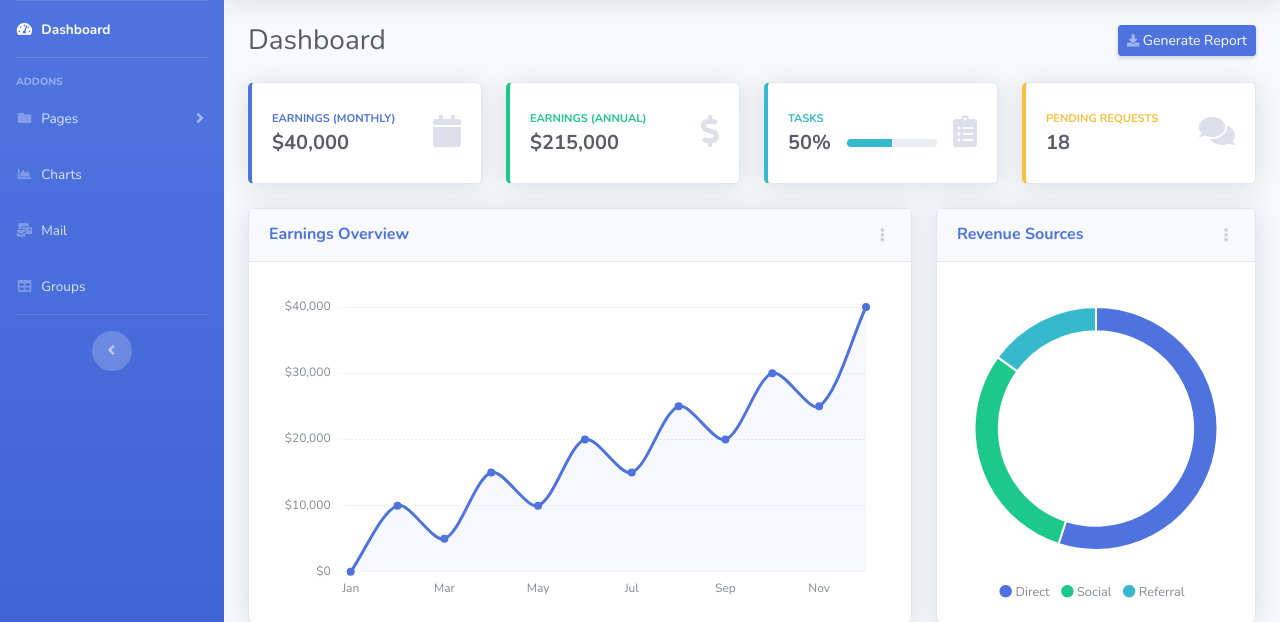
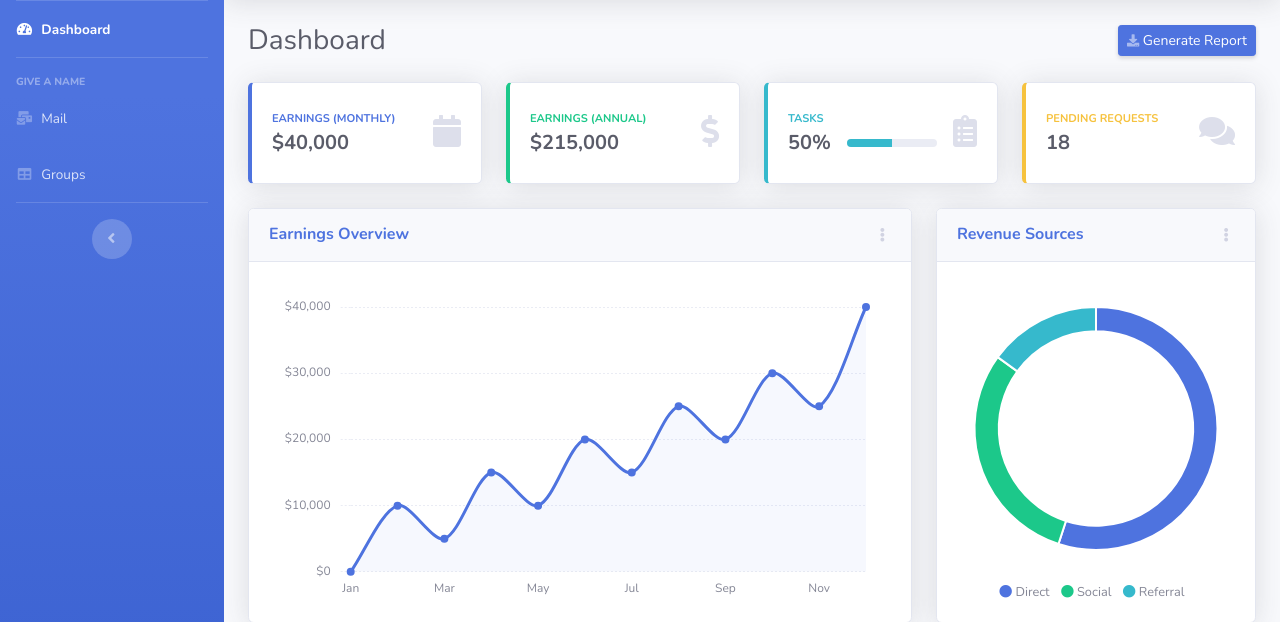
Before and after one commit to data-charya/Cn-project, a Flask app: page / in a window 1280 px wide. Shown: the part 70-692 px from the top of the page. Run offline with Flask 2, Linux system fonts and the light colour scheme; some libraries are stand-ins or nearby versions.

Commit message:
removed more trash

```diff
--- a/templates/base.html
+++ b/templates/base.html
@@ -56,35 +56,9 @@
 
             <!-- Heading -->
             <div class="sidebar-heading">
-                Addons
+                give a name
             </div>
 
-            <!-- Nav Item - Pages Collapse Menu -->
-            <li class="nav-item">
-                <a class="nav-link collapsed" href="#" data-toggle="collapse" data-target="#collapsePages" aria-expanded="true" aria-controls="collapsePages">
-                    <i class="fas fa-fw fa-folder"></i>
-                    <span>Pages</span>
-                </a>
-                <div id="collapsePages" class="collapse" aria-labelledby="headingPages" data-parent="#accordionSidebar">
-                    <div class="bg-white py-2 collapse-inner rounded">
-                        <h6 class="collapse-header">Login Screens:</h6>
-                        <a class="collapse-item" href="login.html">Login</a>
-                        <a class="collapse-item" href="register.html">Register</a>
-                        <a class="collapse-item" href="forgot-password.html">Forgot Password</a>
-                        <div class="collapse-divider"></div>
-                        <h6 class="collapse-header">Other Pages:</h6>
-                        <a class="collapse-item" href="404.html">404 Page</a>
-                        <a class="collapse-item" href="blank.html">Blank Page</a>
-                    </div>
-                </div>
-            </li>
-
-            <!-- Nav Item - Charts -->
-            <li class="nav-item">
-                <a class="nav-link" href="charts.html">
-                    <i class="fas fa-fw fa-chart-area"></i>
-                    <span>Charts</span></a>
-            </li>
 
             <!-- Nav Item - Mail -->
             <li class="nav-item">
```
